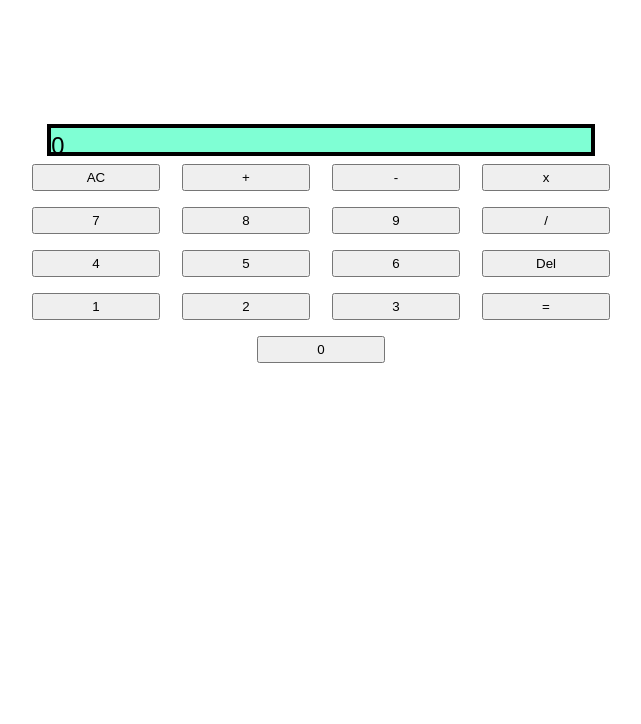
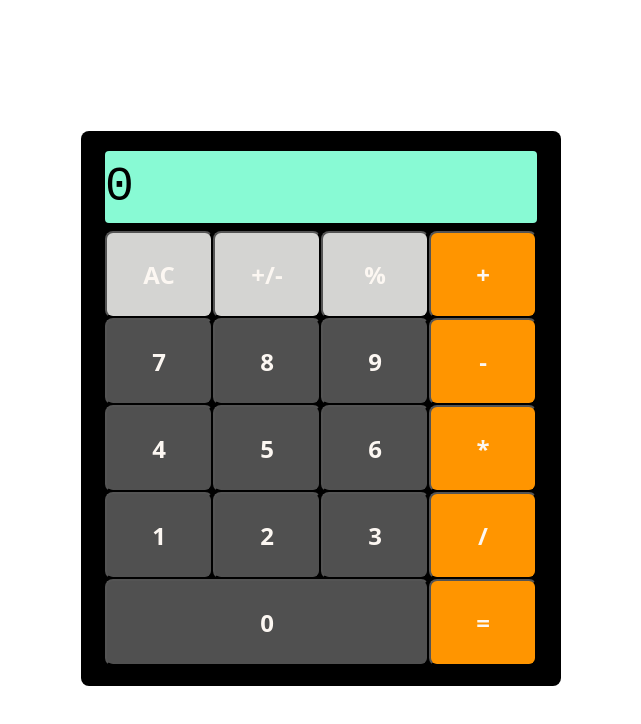
Before and after one commit to hmolfindo/calculator-project, a plain HTML site: page index.html in a window 1280 px wide. Shown: the whole page, without its empty margins (319-960 px from the left). Drawn offline with Linux system fonts and the light colour scheme.

Commit message:
Polished css

```diff
--- a/calc.css
+++ b/calc.css
@@ -1,11 +1,12 @@
-body{
-    padding: 10px 420px 10px 420px;
-}
 
 button{
-    width: 128px;
-    margin: 8px 0px 8px 0px;
-    padding: 4px 0px 4px 0px;
+    padding: 25px;
+    font-family:system-ui, -apple-system, BlinkMacSystemFont, 'Segoe UI', Roboto, Oxygen, Ubuntu, Cantarell, 'Open Sans', 'Helvetica Neue', sans-serif;
+    font-size: 24px;
+    font-weight: bold;
+    background-color: #505050;
+    color: rgb(252, 247, 242);
+    border-radius: 8px;
 }
 
 .container{
@@ -13,24 +14,52 @@ button{
     flex-direction: column;
     justify-content: stretch;
     align-items: center;
-    margin-top: 25%;
+    background-color: black;
+    border-radius: 8px;
+    max-width: 960px;
+    min-width: 480px;
+    padding: 20px 0 20px 0;
+    margin: auto;
+    gap: 8px;
 }
 
 .btn-container{
-    width: 600px;
-    display: flex;
-    flex-wrap: wrap;
-    justify-content: space-around;
+    display: grid;
+    grid-template-columns: 1fr 1fr 1fr 1fr;
+    grid-template-rows: repeat(4, auto);
+    width: 100%;
 }
 
 #display-area{
-    width: 100%;
-    min-width: 540px;
-    height: 24px;
-    border-style: solid;
-    border-width: 4px;
-    border-color: black;
-    background-color: aquamarine;
-    font-size: 24px;
-    font-family:system-ui, -apple-system, BlinkMacSystemFont, 'Segoe UI', Roboto, Oxygen, Ubuntu, Cantarell, 'Open Sans', 'Helvetica Neue', sans-serif;
+    display: flex;
+    flex-direction: column;
+    justify-content: center;
+    height: 72px;
+    background-color: rgb(136, 250, 212);
+    font-size: 48px;
+    font-family: monospace;
+    border-radius: 4px;
 }
+
+.btn-container, #display-area{
+    width: 90%;
+}
+
+#zero{
+    grid-column: span 3;
+}
+
+#add, #subtract, #multiply, #divide, #equals{
+    background-color: #FF9500;
+}
+
+#clear, #posneg, #percent{
+    background-color: #D4D4D2;
+}
+
+#main{
+    display: flex;
+    justify-content: center;
+    align-items: center;
+    min-height: 100vh;
+}
--- a/calc.js
+++ b/calc.js
@@ -48,8 +48,6 @@ function operate(operator, firstNum, secondNum){
     }
 };
 
-
-
 const display = document.getElementById("display-area");
 display.textContent = 0;
 const numKeys = document.querySelectorAll(".num");
@@ -71,25 +69,11 @@ numKeys.forEach(function(btn){
 
 });
 
-/* ON NUMBER AND OPERATOR PRESS
-Assign value of num1 and operator based on input
-ON NUMBER PRESS AFTER OPERATOR
-Clear display and listen for num2
-ON EQUALS PRESS
-Assign value to num2 and execute operate function
-Display result */
-
 //Add event listener for operators
 const add = document.getElementById("add");
 const subtract = document.getElementById("subtract");
 const multiply = document.getElementById("multiply");
 const divide = document.getElementById("divide");
-
-/* When another operator is pressed
-Display initial result
-Clear screen then listen for input
-If next press is not number
-Show result */
 
 add.addEventListener("click", () => {
     if(!isFirstOperation){
@@ -105,6 +89,7 @@ add.addEventListener("click", () => {
     isClearDisplay = true;
     isFirstOperation = false;
 });
+
 subtract.addEventListener("click", () => {
     if(!isFirstOperation){
         num2 = display.value;
@@ -119,6 +104,7 @@ subtract.addEventListener("click", () => {
     isClearDisplay = true;
     isFirstOperation = false;
 });
+
 multiply.addEventListener("click", () => {
     if(!isFirstOperation){
         num2 = display.value;
@@ -133,6 +119,7 @@ multiply.addEventListener("click", () => {
     isClearDisplay = true;
     isFirstOperation = false;
 });
+
 divide.addEventListener("click", () => {
     if(!isFirstOperation){
         num2 = display.value;
@@ -153,10 +140,6 @@ const equalsBtn = document.getElementById("equals");
 const delBtn = document.getElementById("delete");
 const clearBtn = document.getElementById("clear");
 
-/* When num1 and operator are not null and an operator is pressed
-Result becomes num1
-Operator value is replaced with new input
-Listen for new num2 */
 equalsBtn.addEventListener("click", () => {
     if(isFirstOperation){
         display.textContent = 0;
@@ -167,15 +150,18 @@ equalsBtn.addEventListener("click", () => {
         isClearDisplay = true;
     }
 });
-delBtn.addEventListener("click", () => {
+
+/* delBtn.addEventListener("click", () => {
     display.textContent = display.textContent.slice(0, display.textContent.length-1);
-});
+}); */
+
 clearBtn.addEventListener("click", () => {
     clearDisplay();
     num1 = null;
     num2 = null;
     operator = null;
     result = null;
-    display.value = null;
+    display.value = 0;
+    display.textContent = 0;
     isFirstOperation = true;
 });
--- a/index.html
+++ b/index.html
@@ -7,27 +7,32 @@
     <link rel="stylesheet" href="calc.css">
 </head>
 <body>
-    <div class="container">
-        <div id="display-area"></div>
-        <div class="btn-container">
-            <button class="calc-button" id="clear">AC</button>
-            <button class="calc-button" id="add">+</button>
-            <button class="calc-button" id="subtract">-</button>
-            <button class="calc-button" id="multiply">x</button>
-            <button class="calc-button num" value="7">7</button>
-            <button class="calc-button num" value="8">8</button>
-            <button class="calc-button num" value="9">9</button>
-            <button class="calc-button" id="divide">/</button>
-            <button class="calc-button num" value="4">4</button>
-            <button class="calc-button num" value="5">5</button>
-            <button class="calc-button num" value="6">6</button>
-            <button class="calc-button" id="delete">Del</button>
-            <button class="calc-button num" value="1">1</button>
-            <button class="calc-button num" value="2">2</button>
-            <button class="calc-button num" value="3">3</button>
-            <button class="calc-button" id="equals">=</button>
-            <button class="calc-button num" value="0">0</button>
-            </div>
+    <div id="main">
+        <div class="container">
+            <div id="display-area"></div>
+            <div class="btn-container">
+                <button id="clear">AC</button>
+                <button id="posneg">+/-</button>
+                <button id="percent">%</button>
+                <button id="add">+</button>
+                <button class="num" value="7">7</button>
+                <button class="num" value="8">8</button>
+                <button class="num" value="9">9</button>
+                <button id="subtract">-</button>
+                <button class="num" value="4">4</button>
+                <button class="num" value="5">5</button>
+                <button class="num" value="6">6</button>
+                <button id="multiply">*</button>
+                <button class="num" value="1">1</button>
+                <button class="num" value="2">2</button>
+                <button class="num" value="3">3</button>
+                <button id="divide">/</button>
+                <!-- <button id="delete">Del</button> -->
+                <button class="num" id="zero" value="0">0</button>
+                <button id="equals">=</button>
+
+                </div>
+        </div>
     </div>
     <script src="calc.js"></script>
 </body>
```
